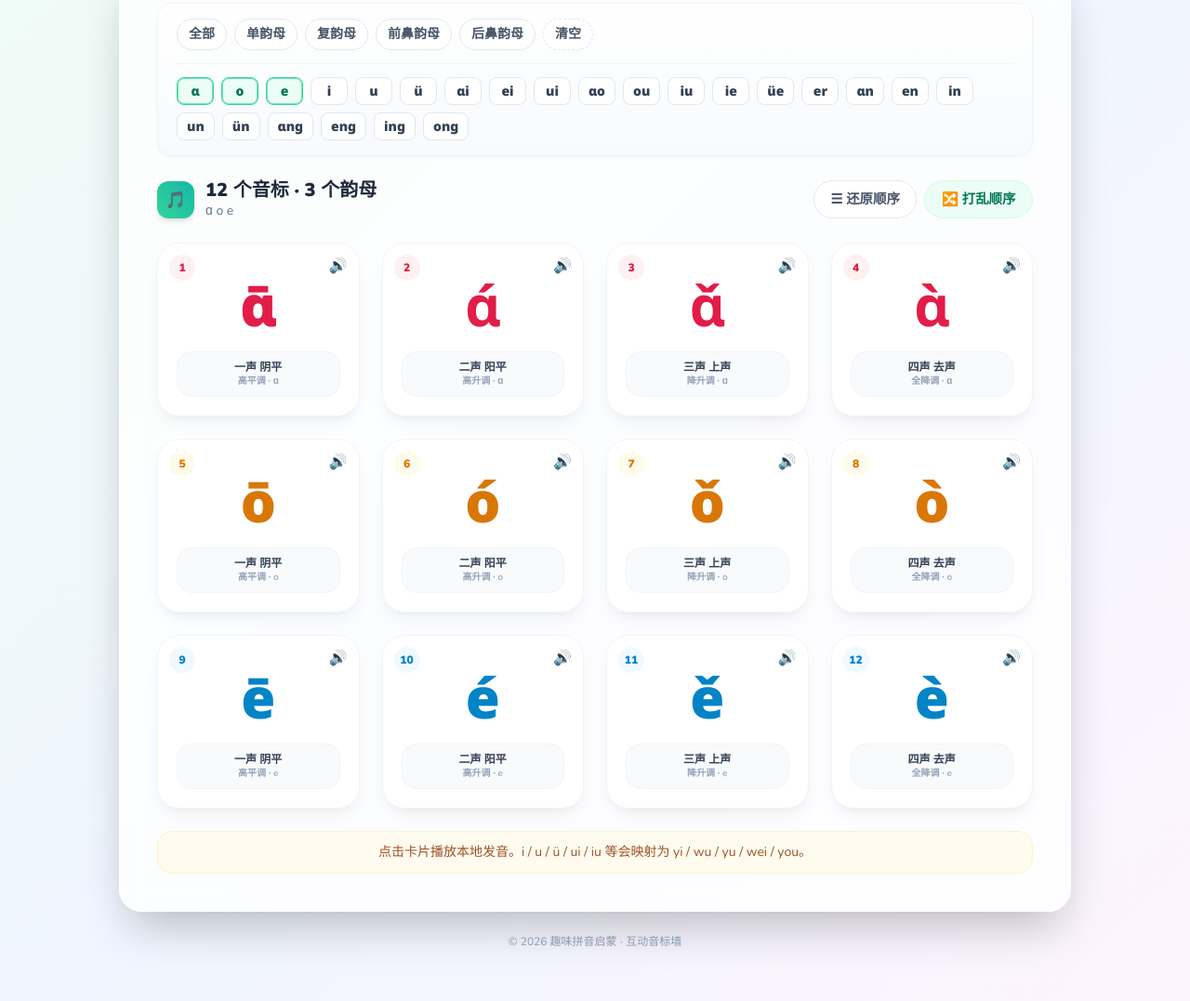
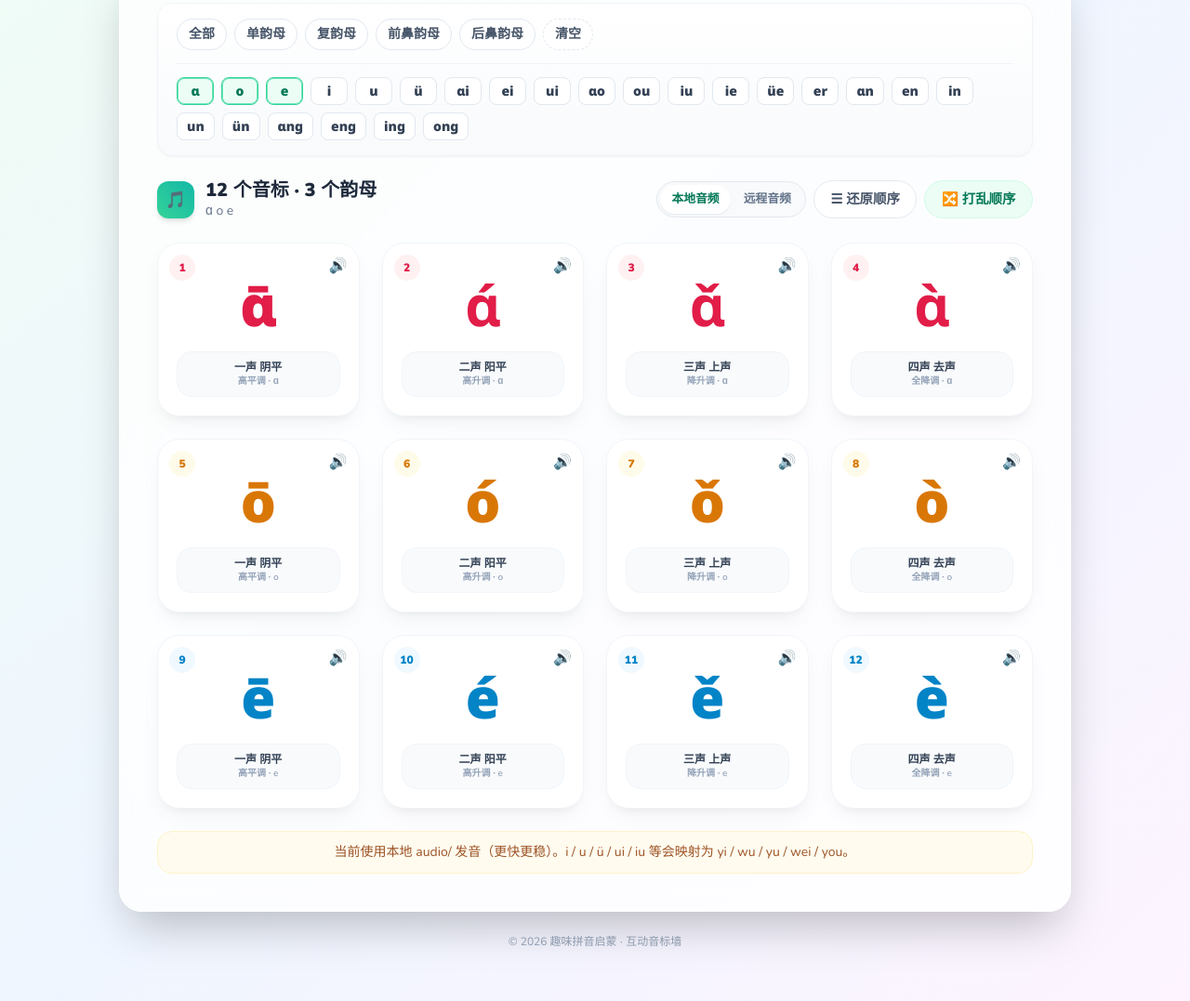
Before and after one commit to smlemk3/pinyindiandu, a plain HTML site: page index.html in a window 1280 px wide. Shown: the part 246-1323 px from the top of the page at 93% size. Drawn offline with nearby package versions, Linux system fonts and the light colour scheme; a web font is replaced by a local one.

Commit message:
Add local/remote audio toggle with local as the default source.

```diff
--- a/index.html
+++ b/index.html
@@ -38,6 +38,16 @@ body{font-family:'Nunito',sans-serif;background:linear-gradient(135deg,#f0fdf4 0
 }
 .btn-order:hover{background:#f8fafc;border-color:#cbd5e1;color:#0f172a}
 .btn-order:active{transform:scale(.97)}
+.audio-seg{
+  display:inline-flex;padding:3px;border-radius:999px;border:1px solid #e2e8f0;background:#f8fafc;gap:2px;
+}
+.audio-seg button{
+  appearance:none;border:0;background:transparent;color:#64748b;
+  font-family:inherit;font-weight:700;font-size:0.8rem;
+  padding:0.4rem 0.75rem;border-radius:999px;cursor:pointer;transition:all .15s ease;white-space:nowrap;
+}
+.audio-seg button.active{background:#fff;color:#047857;box-shadow:0 1px 2px rgba(15,23,42,.08)}
+.audio-seg button:hover:not(.active){color:#0f172a}
 </style>
 </head>
 <body class="flex flex-col items-center justify-between min-h-screen p-4 md:p-8 text-slate-700">
@@ -70,7 +80,11 @@ body{font-family:'Nunito',sans-serif;background:linear-gradient(135deg,#f0fdf4 0
         <p class="text-sm text-slate-500 truncate" id="activeLabel"></p>
       </div>
     </div>
-    <div class="flex flex-wrap gap-2 self-start sm:self-auto">
+    <div class="flex flex-wrap gap-2 self-start sm:self-auto items-center">
+      <div class="audio-seg" role="group" aria-label="音频来源">
+        <button type="button" id="btnAudioLocal" data-src="local" class="active">本地音频</button>
+        <button type="button" id="btnAudioRemote" data-src="remote">远程音频</button>
+      </div>
       <button type="button" id="btnOrder" class="btn-order">☰ 还原顺序</button>
       <button type="button" id="btnShuffle" class="btn-shuffle">🔀 打乱顺序</button>
     </div>
@@ -81,8 +95,8 @@ body{font-family:'Nunito',sans-serif;background:linear-gradient(135deg,#f0fdf4 0
   <div id="pinyinGrid" class="w-full grid grid-cols-4 gap-2 sm:gap-4 md:gap-6"></div>
 
   <div class="text-center bg-amber-50/80 border border-amber-100 px-4 py-3 rounded-2xl w-full">
-    <p class="text-xs md:text-sm text-amber-800/90 font-medium">
-      点击卡片播放本地发音。i / u / ü / ui / iu 等会映射为 yi / wu / yu / wei / you。
+    <p id="audioTip" class="text-xs md:text-sm text-amber-800/90 font-medium">
+      点击卡片播放发音。i / u / ü / ui / iu 等会映射为 yi / wu / yu / wei / you。
     </p>
   </div>
 </main>
@@ -137,14 +151,19 @@ body{font-family:'Nunito',sans-serif;background:linear-gradient(135deg,#f0fdf4 0
   ];
 
   const KEY = 'pinyin-selected-finals';
+  const KEY_AUDIO = 'pinyin-audio-source';
   const $hint = document.getElementById('parseHint');
   const $count = document.getElementById('cardCount');
   const $label = document.getElementById('activeLabel');
   const $grid = document.getElementById('pinyinGrid');
   const $groups = document.getElementById('groupChips');
   const $finals = document.getElementById('finalChips');
+  const $tip = document.getElementById('audioTip');
+  const $btnLocal = document.getElementById('btnAudioLocal');
+  const $btnRemote = document.getElementById('btnAudioRemote');
 
   let selected = ['a', 'o', 'e'];
+  let audioSource = 'local';
   let audioObj = null;
 
   function uniq(arr) { return [...new Set(arr)]; }
@@ -207,12 +226,28 @@ body{font-family:'Nunito',sans-serif;background:linear-gradient(135deg,#f0fdf4 0
 
   function urls(audioKey, tone) {
     const k = audioKey + tone;
-    // 优先本地 audio/，远程仅作备用
-    return [
-      'audio/' + k + '.mp3',
-      'https://resources.allsetlearning.com/pronwiki/resources/pinyin-audio/' + k + '.mp3',
-      'https://cdn.jsdelivr.net/gh/hugolpz/audio-cmn@master/64k/syllabs/cmn-' + k + '.mp3'
-    ];
+    if (audioSource === 'remote') {
+      // jsDelivr 在国内通常比 AllSet 更快
+      return [
+        'https://cdn.jsdelivr.net/gh/hugolpz/audio-cmn@master/64k/syllabs/cmn-' + k + '.mp3',
+        'https://resources.allsetlearning.com/pronwiki/resources/pinyin-audio/' + k + '.mp3'
+      ];
+    }
+    return ['audio/' + k + '.mp3'];
+  }
+
+  function syncAudioUI() {
+    $btnLocal.classList.toggle('active', audioSource === 'local');
+    $btnRemote.classList.toggle('active', audioSource === 'remote');
+    $tip.textContent = audioSource === 'local'
+      ? '当前使用本地 audio/ 发音（更快更稳）。i / u / ü / ui / iu 等会映射为 yi / wu / yu / wei / you。'
+      : '当前使用远程在线发音（可能较慢，无本地文件时可用）。i / u / ü / ui / iu 等会映射为 yi / wu / yu / wei / you。';
+  }
+
+  function setAudioSource(src) {
+    audioSource = src === 'remote' ? 'remote' : 'local';
+    localStorage.setItem(KEY_AUDIO, audioSource);
+    syncAudioUI();
   }
 
   function speak(item) {
@@ -363,6 +398,9 @@ body{font-family:'Nunito',sans-serif;background:linear-gradient(135deg,#f0fdf4 0
     render(true);
   });
 
+  $btnLocal.addEventListener('click', () => setAudioSource('local'));
+  $btnRemote.addEventListener('click', () => setAudioSource('remote'));
+
   buildUI();
 
   try {
@@ -372,8 +410,12 @@ body{font-family:'Nunito',sans-serif;background:linear-gradient(135deg,#f0fdf4 0
     }
   } catch (e) {}
 
+  const savedAudio = localStorage.getItem(KEY_AUDIO);
+  if (savedAudio === 'remote' || savedAudio === 'local') audioSource = savedAudio;
+
   if (!selected.length) selected = ['a', 'o', 'e'];
   syncChips();
+  syncAudioUI();
   setHint('');
   render(false);
 })();
```
